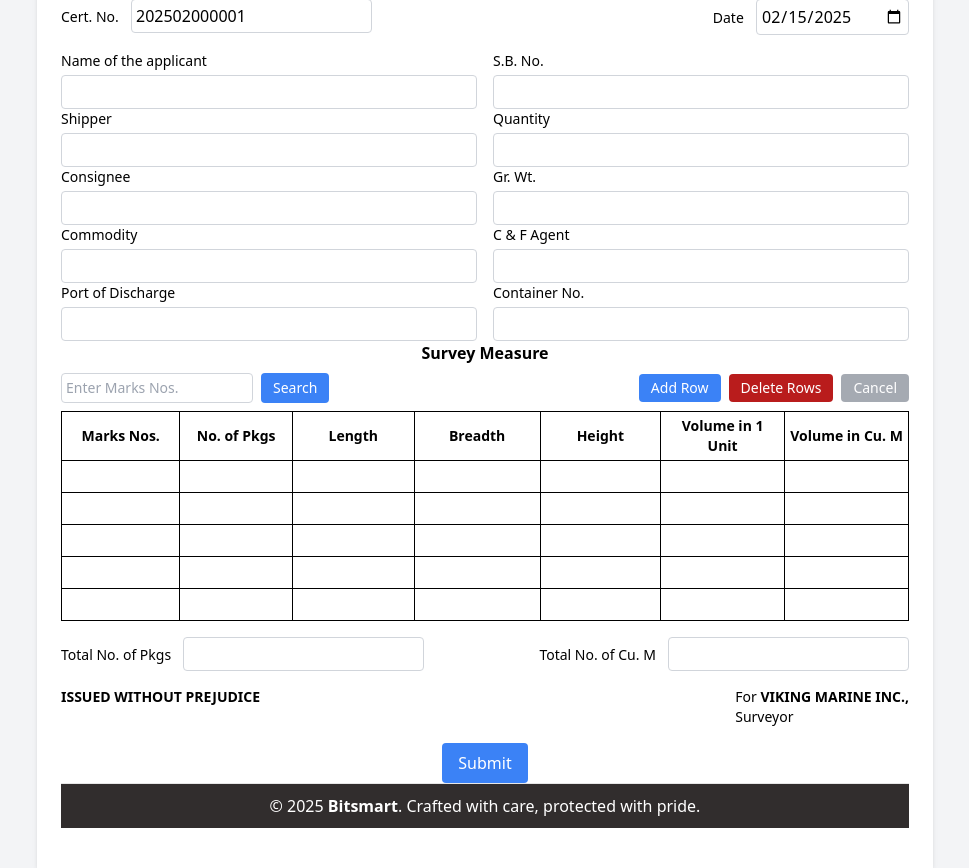
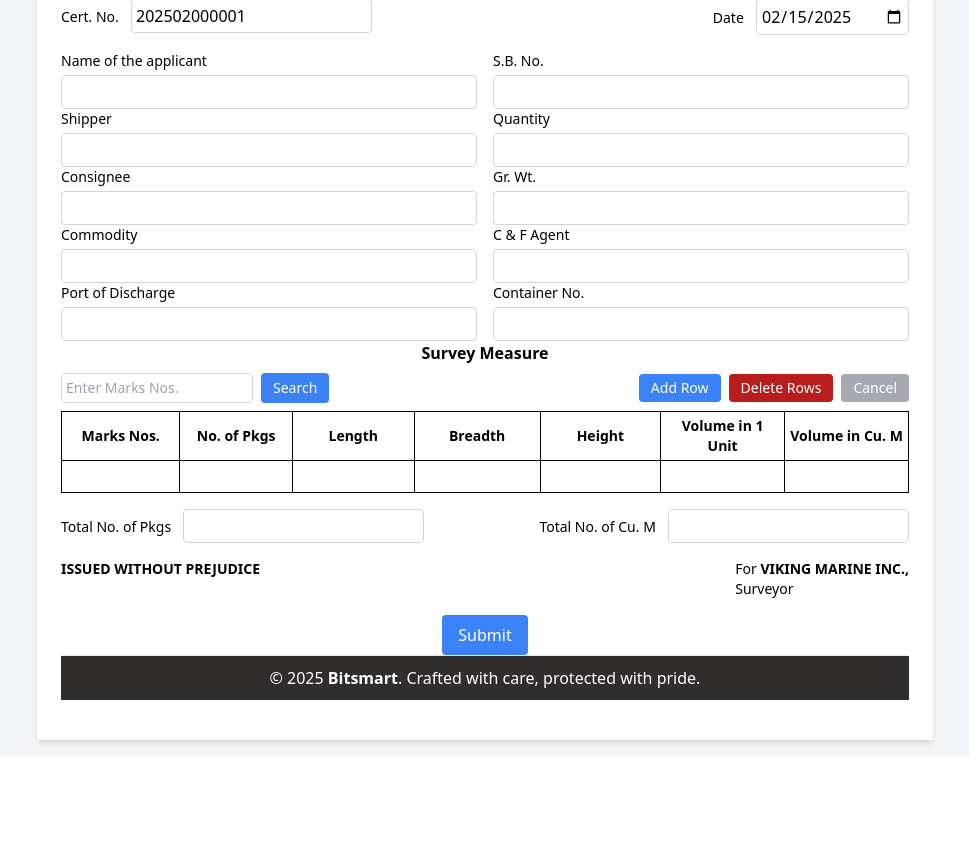
Before and after one commit to Praveen3226/viking12, a Flask app: page /certificate in a window 1280 px wide. Shown: the part 293-1161 px from the top of the page, without its empty margins (155-1124 px from the left). After the commit the page ends 1042 px from the top, so only its background shows below. Run offline with Flask 3, Linux system fonts and the light colour scheme; the visitor is signed in with stand-in values (Sample User, id 1); data that the repository does not hold is empty; some libraries are stand-ins or nearby versions.

Commit message:
Update certificate.html

```diff
--- a/templates/certificate.html
+++ b/templates/certificate.html
@@ -212,54 +212,6 @@
                         </thead>
                         <tbody>
                             <!-- Initial 4 rows -->
-                            <tr>
-                                <td class="border border-black p-1 delete-checkbox">
-                                    <input type="checkbox" class="row-checkbox">
-                                </td>
-                                <td class="border border-black p-1 h-8"><input type="text" name="marksNos[]" class="w-full border-none" /></td>
-                                <td class="border border-black p-1"><input type="text" name="noOfPkgs[]" class="w-full border-none" /></td>
-                                <td class="border border-black p-1"><input type="text" name="length[]" class="w-full border-none" /></td>
-                                <td class="border border-black p-1"><input type="text" name="breadth[]" class="w-full border-none" /></td>
-                                <td class="border border-black p-1"><input type="text" name="height[]" class="w-full border-none" /></td>
-                                <td class="border border-black p-1"><input type="text" name="volumePerUnit[]" class="w-full border-none" readonly /></td>
-                                <td class="border border-black p-1"><input type="text" name="volumeUnit[]" class="w-full border-none" readonly /></td>
-                            </tr>
-                            <tr>
-                                <td class="border border-black p-1 delete-checkbox">
-                                    <input type="checkbox" class="row-checkbox">
-                                </td>
-                                <td class="border border-black p-1 h-8"><input type="text" name="marksNos[]" class="w-full border-none" /></td>
-                                <td class="border border-black p-1"><input type="text" name="noOfPkgs[]" class="w-full border-none" /></td>
-                                <td class="border border-black p-1"><input type="text" name="length[]" class="w-full border-none" /></td>
-                                <td class="border border-black p-1"><input type="text" name="breadth[]" class="w-full border-none" /></td>
-                                <td class="border border-black p-1"><input type="text" name="height[]" class="w-full border-none" /></td>
-                                <td class="border border-black p-1"><input type="text" name="volumePerUnit[]" class="w-full border-none" readonly /></td>
-                                <td class="border border-black p-1"><input type="text" name="volumeUnit[]" class="w-full border-none" readonly /></td>
-                            </tr>
-                            <tr>
-                                <td class="border border-black p-1 delete-checkbox">
-                                    <input type="checkbox" class="row-checkbox">
-                                </td>
-                                <td class="border border-black p-1 h-8"><input type="text" name="marksNos[]" class="w-full border-none" /></td>
-                                <td class="border border-black p-1"><input type="text" name="noOfPkgs[]" class="w-full border-none" /></td>
-                                <td class="border border-black p-1"><input type="text" name="length[]" class="w-full border-none" /></td>
-                                <td class="border border-black p-1"><input type="text" name="breadth[]" class="w-full border-none" /></td>
-                                <td class="border border-black p-1"><input type="text" name="height[]" class="w-full border-none" /></td>
-                                <td class="border border-black p-1"><input type="text" name="volumePerUnit[]" class="w-full border-none" readonly /></td>
-                                <td class="border border-black p-1"><input type="text" name="volumeUnit[]" class="w-full border-none" readonly /></td>
-                            </tr>
-                            <tr>
-                                <td class="border border-black p-1 delete-checkbox">
-                                    <input type="checkbox" class="row-checkbox">
-                                </td>
-                                <td class="border border-black p-1 h-8"><input type="text" name="marksNos[]" class="w-full border-none" /></td>
-                                <td class="border border-black p-1"><input type="text" name="noOfPkgs[]" class="w-full border-none" /></td>
-                                <td class="border border-black p-1"><input type="text" name="length[]" class="w-full border-none" /></td>
-                                <td class="border border-black p-1"><input type="text" name="breadth[]" class="w-full border-none" /></td>
-                                <td class="border border-black p-1"><input type="text" name="height[]" class="w-full border-none" /></td>
-                                <td class="border border-black p-1"><input type="text" name="volumePerUnit[]" class="w-full border-none" readonly /></td>
-                                <td class="border border-black p-1"><input type="text" name="volumeUnit[]" class="w-full border-none" readonly /></td>
-                            </tr>
                             <tr>
                                 <td class="border border-black p-1 delete-checkbox">
                                     <input type="checkbox" class="row-checkbox">
```
